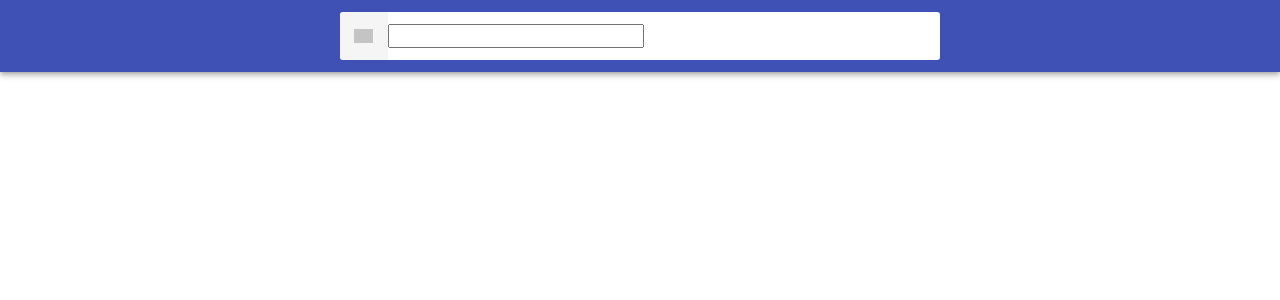
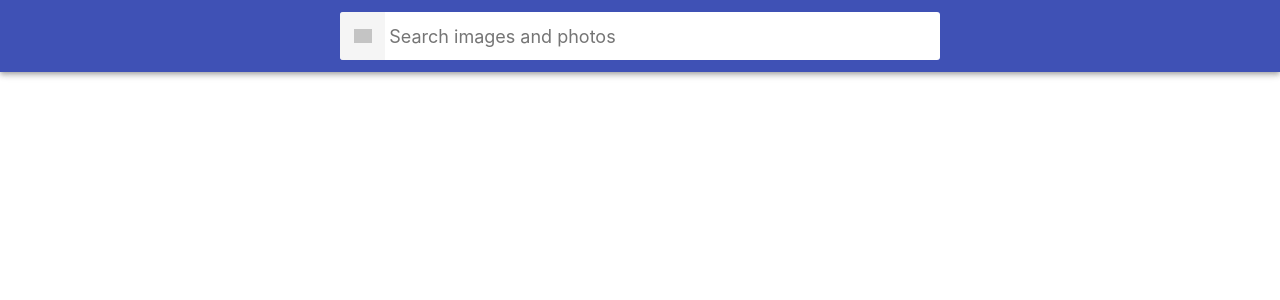
Before and after one commit to nmosula/goit-react-hw-04-images, a React (Create React App) app: page / in a window 1280 px wide. Shown: the top 300 px of the page. Built offline with nearby package versions, Linux system fonts and the light colour scheme; grey boxes are pictures that could not be loaded.

Commit message:
Get Images

```diff
--- a/package.json
+++ b/package.json
@@ -7,6 +7,7 @@
     "@testing-library/jest-dom": "^5.16.3",
     "@testing-library/react": "^12.1.4",
     "@testing-library/user-event": "^13.5.0",
+    "axios": "^1.3.4",
     "formik": "^2.2.9",
     "modern-normalize": "^1.1.0",
     "react": "^18.2.0",
--- a/src/components/App.jsx
+++ b/src/components/App.jsx
@@ -2,22 +2,27 @@ import React, { Component } from 'react';
 import { GlobalStyle } from "./GlobalStyles";
 import Searchbar from './Searchbar';
 import Layout from './Layout';
+import ImageGallery from './ImageGallery';
 
 export class App extends Component {
   state = {
+    searchText: '',
     images: [],
+    page: 1,
   };
 
-  SearchImage = searchValue => {
-    console.log(searchValue.searchQuery);
+  handleSubmitSearchImage = (searchValue) => {
+    this.setState({searchText: searchValue});
   }
 
   render() {
+
     return (
       <>
       <GlobalStyle />
       <Layout>
-        <Searchbar onSave={this.SearchImage} />
+          <Searchbar onSearch={this.handleSubmitSearchImage} />
+          <ImageGallery searchText={this.state.searchText} page={this.state.page} />
       </Layout>
       </>
     );
--- /dev/null
+++ b/src/components/ImageGallery/ImageGallery.jsx
@@ -0,0 +1,27 @@
+import { Component } from 'react';
+import { getImages } from 'services/getImages';
+import { List } from './ImageGallery.styled';
+
+class ImageGallery extends Component {
+    componentDidUpdate(prevProps, prevState) {
+        if (prevProps.searchText !== this.props.searchText) {
+            try {
+                const { images, totalImages } = getImages(this.props.searchText, this.props.page);
+                console.log(images);
+                console.log("totalImg=", totalImages);
+            }
+            catch (error) {
+                console.error(error);
+            }
+        }
+    }
+    render() {
+        return (
+            <List>
+                {/* {this.props.images} */}
+            </List>
+        )
+    }
+}
+
+export default ImageGallery;
--- /dev/null
+++ b/src/components/ImageGallery/ImageGallery.styled.jsx
@@ -0,0 +1,14 @@
+import styled from 'styled-components';
+
+export const List = styled.ul`
+  display: grid;
+  max-width: calc(100vw - 48px);
+  grid-template-columns: repeat(auto-fill, minmax(320px, 1fr));
+  grid-gap: 16px;
+  margin-top: 0;
+  margin-bottom: 0;
+  padding: 0;
+  list-style: none;
+  margin-left: auto;
+  margin-right: auto;
+`;
--- /dev/null
+++ b/src/components/ImageGallery/index.js
@@ -0,0 +1 @@
+export { default } from "./ImageGallery";
--- a/src/components/Searchbar/Searchbar.jsx
+++ b/src/components/Searchbar/Searchbar.jsx
@@ -1,47 +1,43 @@
-import { Formik, Field } from 'formik';
-import { Form, FormField, ErrorMessage, FrmButton, FrmButtonLabel } from './Searchbar.styled';
-import * as Yup from 'yup';
+import { Component } from "react";
+import { Header, Searchform, Searchformbutton,Searchformbuttonlabel, Searchforminput } from './Searchbar.styled';
 
 
-const nameRegex = /^[a-zA-Zа-яА-Я]+(([' -][a-zA-Zа-яА-Я ])?[a-zA-Zа-яА-Я]*)*$/;
+class Searchbar extends Component {
+    state = {
+        searchQuery: "",
+    }
 
-const Schema = Yup.object().shape({
-    searchQuery: Yup.string()
-        .matches(nameRegex, {message: "Invalid Search text", })
-        .required('Required'),
-});
+    handleChange = ({ target: { value } }) => {
+        this.setState({ searchQuery: value });
+    }
 
+    handleSubmit = (e) => {
+        e.preventDefault();
+        this.props.onSearch(this.state.searchQuery);
+        this.setState({ searchQuery: "" });
+    }
 
-const Searchbar = ({ onSave }) => {
+    render () {
+        return (
+            <Header>
+            <Searchform onSubmit={this.handleSubmit}>
+                <Searchformbutton>
+                <Searchformbuttonlabel>Search</Searchformbuttonlabel>
+                </Searchformbutton>
 
-    return (
-            <Formik
-                initialValues={{
-                    searchQuery: '',
-                }}
-                validationSchema={Schema}
-                onSubmit={(values, actions) => {
-                    onSave({
-                        ...values,
-                    });
-                    actions.resetForm();
-                }}
-            >
-
-            <Form>
-                <FormField>
-                    <FrmButton type="submit">
-                        <FrmButtonLabel></FrmButtonLabel>
-                    </FrmButton>
-                    <Field name="searchQuery" />
-                    <ErrorMessage name="searchQuery" component="span" />
-                </FormField>
-            </Form>
-
-            </Formik>
-
-    );
-
+                <Searchforminput
+                    className="input"
+                    type="text"
+                    autoComplete="off"
+                    autoFocus
+                    placeholder="Search images and photos"
+                    value={this.state.searchQuery}
+                    onChange = {this.handleChange}
+                />
+            </Searchform>
+            </Header>
+        );
+    }
 }
 
 export default Searchbar;
--- a/src/components/Searchbar/Searchbar.styled.jsx
+++ b/src/components/Searchbar/Searchbar.styled.jsx
@@ -1,7 +1,6 @@
 import styled from 'styled-components';
-import { Form as FormikForm, ErrorMessage as FormikError } from 'formik';
 
-export const Form = styled(FormikForm)`
+export const Header = styled.header`
   top: 0;
   left: 0;
   position: sticky;
@@ -20,7 +19,7 @@ export const Form = styled(FormikForm)`
     0px 4px 5px 0px rgba(0, 0, 0, 0.14), 0px 1px 10px 0px rgba(0, 0, 0, 0.12);
 `;
 
-export const FormField = styled.label`
+export const Searchform = styled.form`
   display: flex;
   align-items: center;
   width: 100%;
@@ -30,11 +29,7 @@ export const FormField = styled.label`
   overflow: hidden;
 `;
 
-export const ErrorMessage = styled(FormikError)`
-  color: tomato;
-`;
-
-export const FrmButton = styled.button`
+export const Searchformbutton = styled.button`
   display: inline-block;
   width: 48px;
   height: 48px;
@@ -48,12 +43,12 @@ export const FrmButton = styled.button`
   cursor: pointer;
   outline: none;
 
-  &&:hover {
-  opacity: 1;
+  &::hover {
+    opacity: 1;
   }
-`;
+`
 
-export const FrmButtonLabel = styled.span`
+export const Searchformbuttonlabel = styled.span`
   position: absolute;
   width: 1px;
   height: 1px;
@@ -64,3 +59,19 @@ export const FrmButtonLabel = styled.span`
   clip-path: inset(50%);
   border: 0;
 `
+
+export const Searchforminput =styled.input`
+  display: inline-block;
+  width: 100%;
+  font: inherit;
+  font-size: 20px;
+  border: none;
+  outline: none;
+  padding-left: 4px;
+  padding-right: 4px;
+
+  &::placeholder {
+    font: inherit;
+    font-size: 18px;
+  }
+`
--- /dev/null
+++ b/src/services/getImages.jsx
@@ -0,0 +1,22 @@
+import axios from "axios";
+
+const BASE_URL = "https://pixabay.com/api/";
+const AXIOS_KEY = "32870286-1027cf9b16afcfb20a632269d";
+const PER_PAGE = 12;
+
+export const getImages = async (searchQuery, page) => {
+
+    const response = await axios.get(`${BASE_URL}?key=${AXIOS_KEY}&q=${searchQuery}&image_type=photo&orientation=horizontal&safesearch=true&page=${page}&per_page=${PER_PAGE}`);
+    const images = response.data.hits.map(
+    ({ id, webformatURL, largeImageURL, tags }) => {
+      return {
+        id,
+        webformatURL,
+        largeImageURL,
+        tags,
+      };
+    }
+  );
+  return { images, totalImages: response.data.totalHits };
+
+}
```
Also changed, not shown: 1 other file (tests, documents, lock files or other folders).
